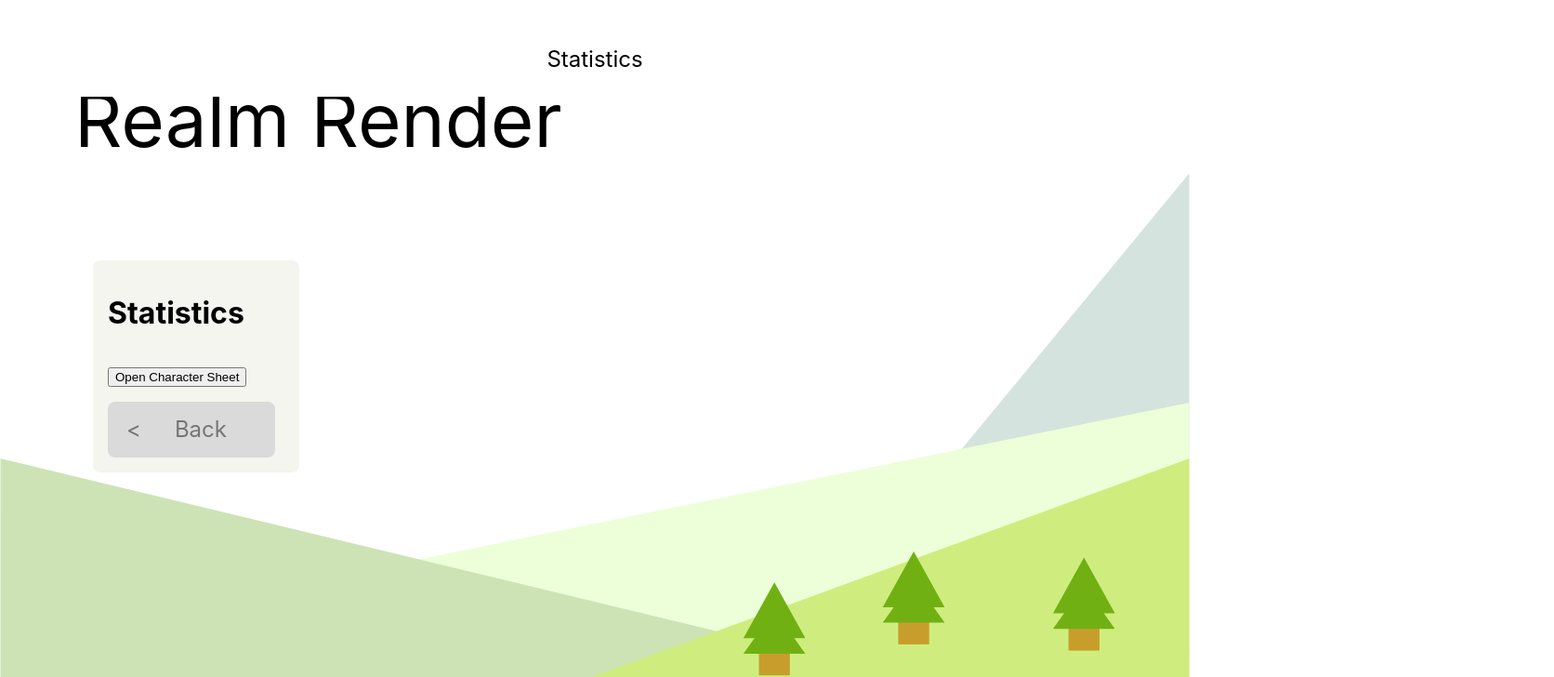
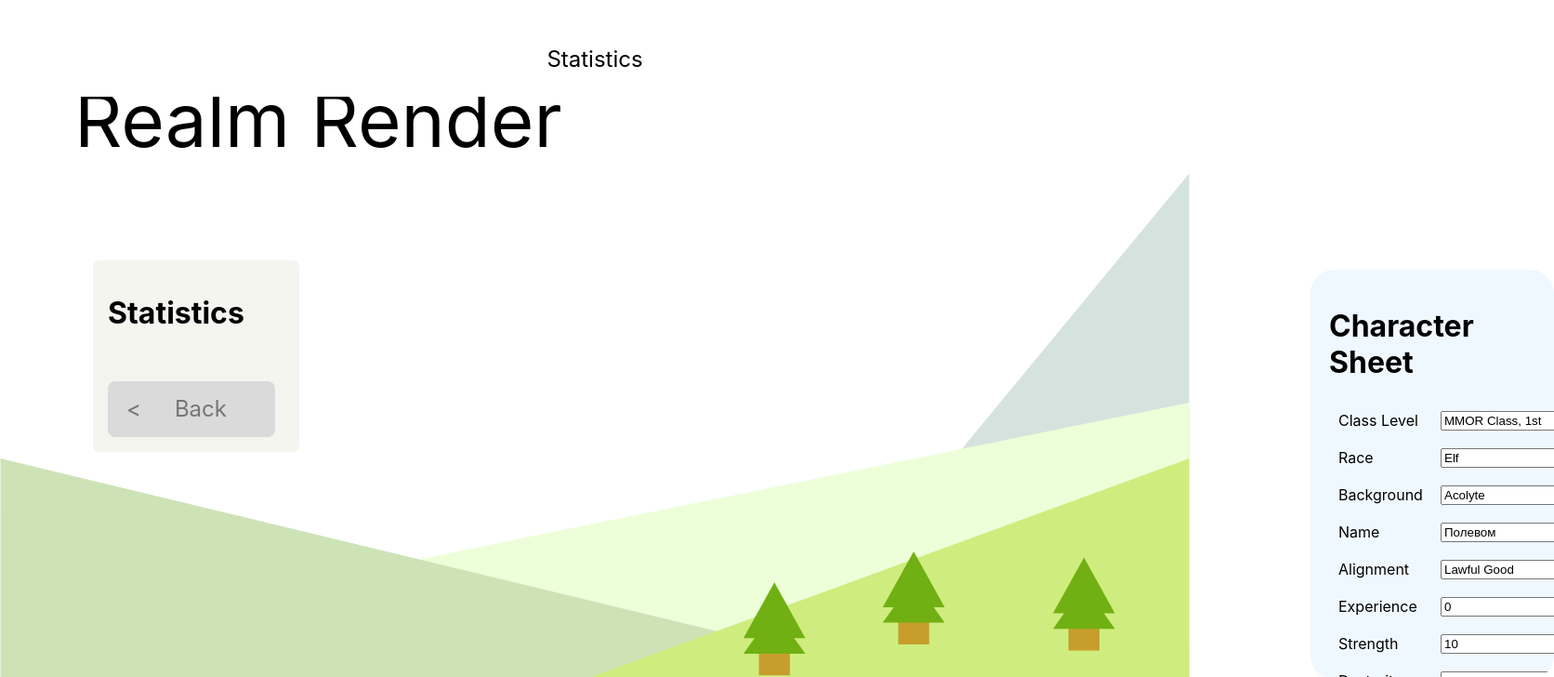
Before and after one commit to WilliamWFK/RealmRender, a React (Create React App) app in the folder software/realm-render/: page / in a window 1280 px wide. Both pictures are taken after a click on the element "Statistics". Shown: the top 728 px of the page at 93% size, 1672 px wide, since content can reach past the window. Built offline with nearby package versions, Linux system fonts and the light colour scheme.

Commit message:
feat(Software): Player looking better, generating more sensibly. However refreshes page on right-click

```diff
--- a/software/realm-render/src/Model/PlayerStatistics.js
+++ b/software/realm-render/src/Model/PlayerStatistics.js
@@ -2,7 +2,7 @@ import React, { useState } from "react";
 import '../styles/PlayerStatistics.css';
 
 const PlayerStatistics = () => {
-  const [characterSheetOpen, setCharacterSheetOpen] = useState(false);
+  const [characterSheetOpen, setCharacterSheetOpen] = useState(true);
   const [characterData, setCharacterData] = useState({
     classLevel: 'MMOR Class, 1st',
     race: 'Elf',
@@ -25,10 +25,6 @@ const PlayerStatistics = () => {
     featuresTraits: 'Elf Weapon Training, Darkvision, Fey Ancestry, Trance'
   });
 
-  const handleButtonClick = () => {
-    setCharacterSheetOpen(true);
-  };
-
   const handleCharacterSheetClose = () => {
     setCharacterSheetOpen(false);
   };
@@ -39,7 +35,7 @@ const PlayerStatistics = () => {
 
   return (
     <div>
-      <button onClick={handleButtonClick}>Open Character Sheet</button>
+
       {characterSheetOpen && (
         <div className="character-sheet">
           <h1>Character Sheet</h1>
--- a/software/realm-render/src/pages/mapEditor.js
+++ b/software/realm-render/src/pages/mapEditor.js
@@ -75,8 +75,17 @@ const LoadMap = () => {
 
           activePlayer = p;
           if(p5.mouseButton === p5.RIGHT && isPlayerStatsVisible === false) {
+
             setPlayerStatsVisibility(true);
             console.log("Yay")
+
+
+          }
+          else if(p5.mouseButton === p5.RIGHT && isPlayerStatsVisible === true) {
+            setPlayerStatsVisibility(false);
+            console.log("Nay")
+
+
           }
         }
       })
@@ -87,6 +96,7 @@ const LoadMap = () => {
     }
 
     p5.mouseDragged = () => {
+
       if (activePlayer !== -1) {
         activePlayer.x = p5.mouseX + (-(mapX) * tileSize);
         activePlayer.y = p5.mouseY + (-(mapY) * tileSize);
@@ -99,6 +109,7 @@ const LoadMap = () => {
     }
 
     p5.mouseReleased = () => {
+
       prevX = -1;
       prevY = -1;
       if (activePlayer !== -1) {
--- a/software/realm-render/src/styles/PlayerStatistics.css
+++ b/software/realm-render/src/styles/PlayerStatistics.css
@@ -5,6 +5,9 @@
     border-radius: 25px; /* Rounded corners */
     display: flex;
     flex-wrap: wrap;
+    top: 0;
+    right: -1350px;
+    background-color: aliceblue;
   }
 
   table {
@@ -27,7 +30,15 @@
   }
   .character-sheet {
     position: fixed;
-    right: 0;
-    top: 0;
+    /* set top and right to their max values
+    to position the element at the top right corner */
+
+    /* margin to create some space at the bottom */
+    margin-top: 10px;
+
+    /* padding to make the content appear inside the element */
+    padding: 20px;
+    /* give the element a background color */
+
     /* other styles */
   }
```
